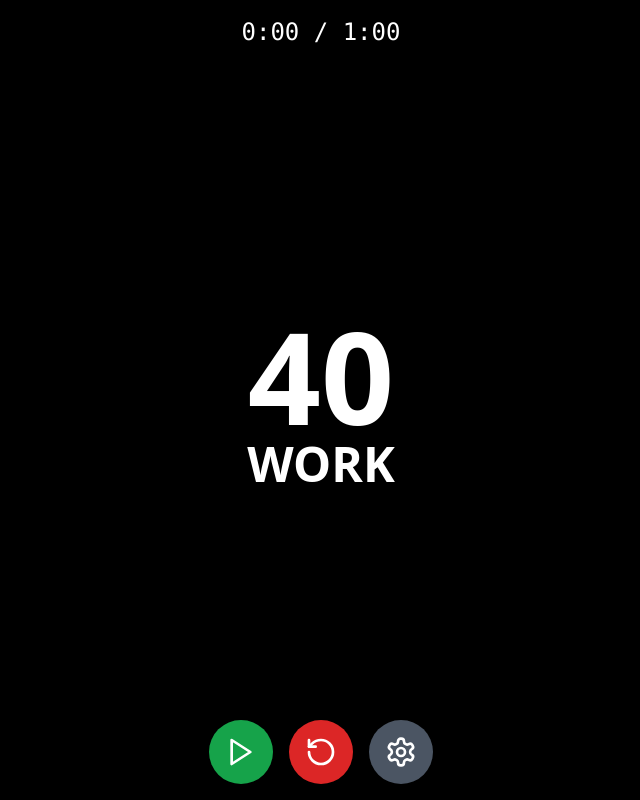
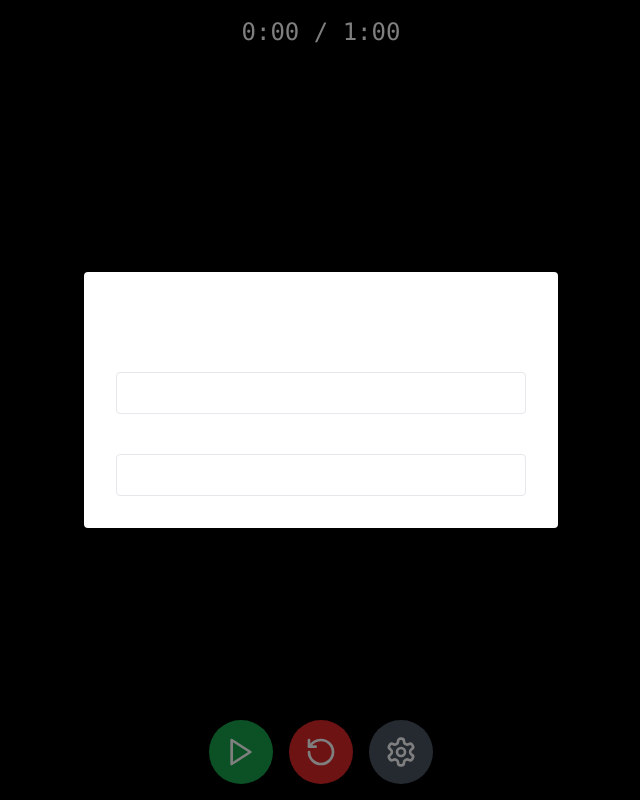
Before and after one commit to zak-droid/Workout-Timer, a React (Create React App) app: page / in a window 1280 px wide. Both pictures are taken after a click on the button 720 px from the left and 752 px from the top of the page. Shown: the whole page, without its empty margins (319-959 px from the left). Built offline with nearby package versions, Linux system fonts and the light colour scheme.

Commit message:
Update dialog.tsx

```diff
--- a/src/components/ui/dialog.tsx
+++ b/src/components/ui/dialog.tsx
@@ -1,25 +1,37 @@
-import React from "react";
+import React from 'react';
 
 type DialogProps = {
-  isOpen: boolean;
-  onClose: () => void;
+  open: boolean;
+  onOpenChange: (open: boolean) => void;
   children: React.ReactNode;
 };
 
-export const Dialog: React.FC<DialogProps> = ({ isOpen, onClose, children }) => {
-  if (!isOpen) return null;
+export const Dialog: React.FC<DialogProps> = ({ open, onOpenChange, children }) => {
+  if (!open) return null;
 
   return (
     <div
       className="fixed inset-0 flex items-center justify-center bg-black bg-opacity-50 z-50"
-      onClick={onClose}
+      onClick={() => onOpenChange(false)}
     >
       <div
-        className="bg-white p-6 rounded shadow-lg"
-        onClick={(e) => e.stopPropagation()} // Prevents closing the dialog when clicking inside it
+        className="bg-white p-4 rounded shadow-lg"
+        onClick={(e) => e.stopPropagation()}
       >
         {children}
       </div>
     </div>
   );
 };
+
+export const DialogContent: React.FC<{ children: React.ReactNode }> = ({ children }) => (
+  <div className="p-4">{children}</div>
+);
+
+export const DialogHeader: React.FC<{ children: React.ReactNode }> = ({ children }) => (
+  <div className="text-lg font-bold mb-4">{children}</div>
+);
+
+export const DialogTitle: React.FC<{ children: React.ReactNode }> = ({ children }) => (
+  <h2 className="text-xl">{children}</h2>
+);
```
